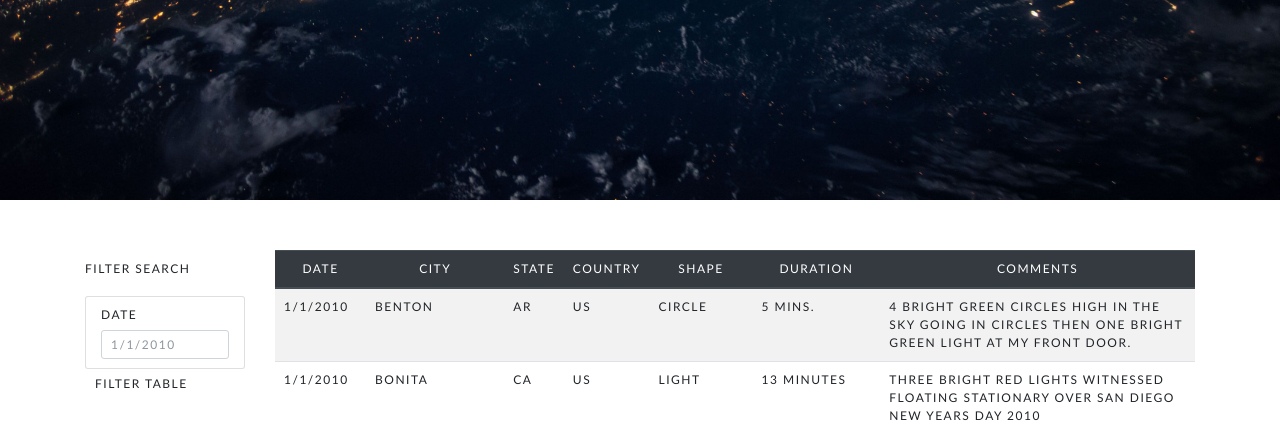
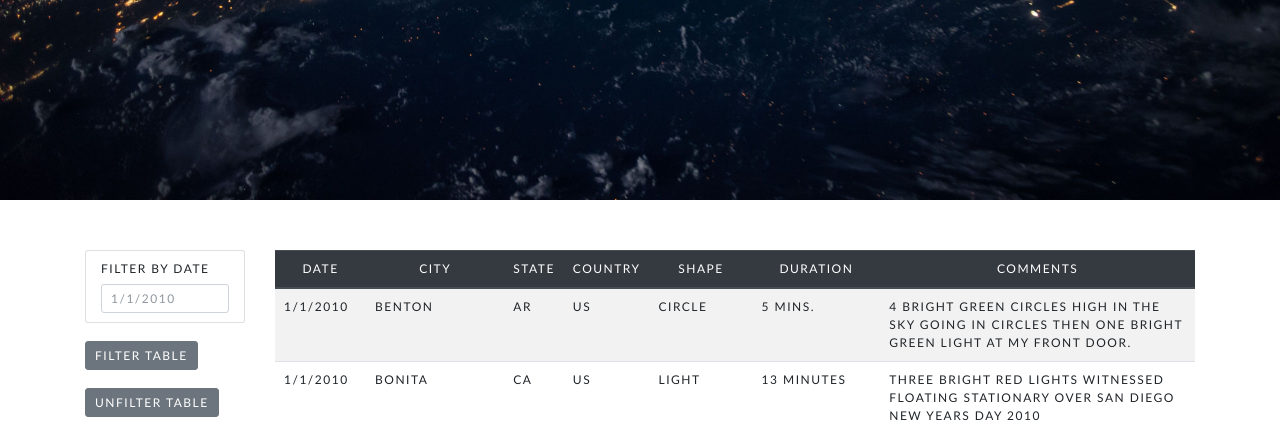
Before and after one commit to lorijta92/javascript-ufo-sightings, a plain HTML site: page index.html in a window 1280 px wide. Shown: the part 350-782 px from the top of the page. Drawn offline with nearby package versions, Linux system fonts and the light colour scheme.

Commit message:
unfilter button

```diff
--- a/index.html
+++ b/index.html
@@ -23,28 +23,22 @@
       <div class="row margin-top-50">
 
         <div class="col-md-2">
-          <aside class="filters">
-            <div class="panel panel-default">
-              <div class="panel-heading text-uppercase">Filter Search</div>
-              <div class="panel-body"><br>
-
           <form>
             <div class="form-group text-uppercase">
-                    <ul class="list-group" id="filters">
 
+              <ul class="list-group" id="filters" style="list-style-type:none">
                 <li class="filter list-group-item">
-                        <label for="date">Date</label>
-                        <input class="form-control" id="datetime" type="text" placeholder="1/1/2010">
+                  <label for="date">Filter by Date</label>
+                  <input class="form-control" id="datetime" type="text" placeholder="1/1/2010"> <!-- select -->
                 </li>
-
               </ul>
-                    <button id="filter-btn" type="button" class="btn btn-default text-uppercase" style="font-weight: lighter">Filter Table</button>
+              <br>
+              <button id="filter-btn" type="button" class="btn btn-secondary text-uppercase" style="font-weight: lighter">Filter Table</button> <!-- select -->
+              <br><br>
+              <button id="unfilter-btn" type="button" class="btn btn-secondary text-uppercase" style="font-weight: lighter">Unfilter Table</button>
             </div>
           </form>
 
-              </div>
-            </div>
-          </aside>
         </div>
 
 
@@ -62,7 +56,7 @@
                   <th class="table-head">Comments</th>
                 </tr>
               </thead>
-              <tbody></tbody>
+              <tbody></tbody> <!-- select -->
             </table>
           </div>
         </div>
--- a/static/app.js
+++ b/static/app.js
@@ -4,7 +4,8 @@ var tableData = data;
 // Select table body
 var tbody = d3.select("tbody");
 
-// APPEND TABLE
+// Function to populate table
+function populateTable() {
     tableData.map(data => {
 
         // Make new row
@@ -19,11 +20,15 @@ tableData.map(data => {
         row.append("td").text(data.durationMinutes);
         row.append("td").text(data.comments);
     });
+}
 
-// EVENT LISTENER: filter by date input
-var button = d3.select("#filter-btn");
+// POPULATE TABLE
+populateTable();
 
-button.on("click", function() {
+// EVENT LISTENER: filter table by date input
+var button1 = d3.select("#filter-btn");
+
+button1.on("click", function() {
 
     // Select user input
     var inputValue = d3.select("#datetime").property("value");
@@ -52,5 +57,12 @@ button.on("click", function() {
         row.append("td").text(obj.durationMinutes);
         row.append("td").text(obj.comments);
     });
+});
 
+// EVENT LISTERNER: unfilter table, restore default
+var button2 = d3.select("#unfilter-btn");
+
+button2.on("click", function(){
+    tbody.html("");
+    populateTable();
 });
```
Lines whose indentation alone changed are shown as unchanged.
